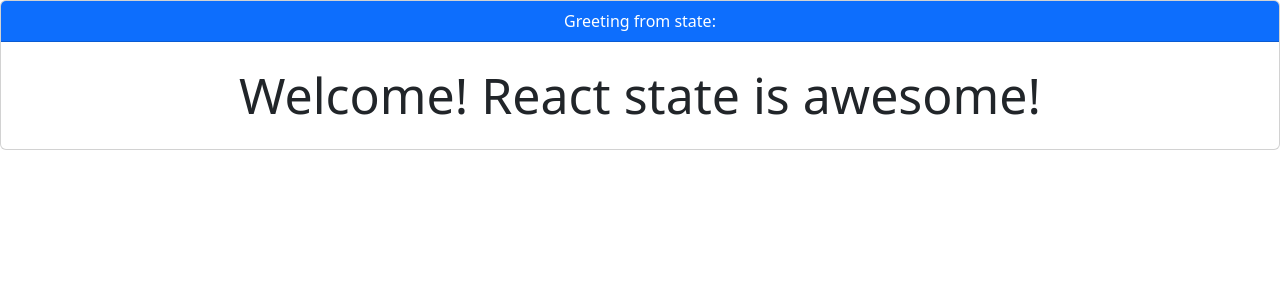
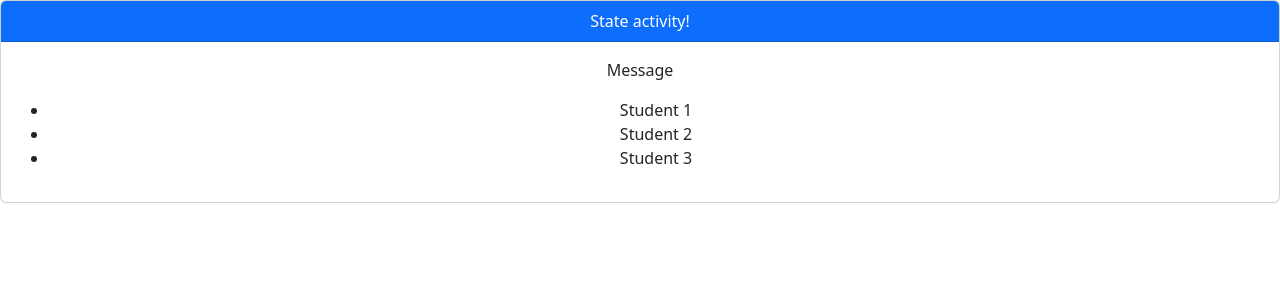
Before and after one commit to pdavisDU/RP2, a React (Create React App) app: page / in a window 1280 px wide. Shown: the top 300 px of the page. Built offline with nearby package versions, Linux system fonts and the light colour scheme.

Commit message:
updating src folder

```diff
--- a/src/App.js
+++ b/src/App.js
@@ -1,11 +1,10 @@
 import React from "react";
-// We import our Greeting component from the components folder so that we can eventually return it
+// First we import Greeting from the components folder
 import Greeting from "./components/Greeting";
 
-// App is our main component at the top level of our App that references other components
+// Our App component returns the Greeting component
 function App() {
   return <Greeting />;
 }
 
-// Here we export the App component so that it can be made available in `index.js`
 export default App;
--- a/src/components/Greeting.js
+++ b/src/components/Greeting.js
@@ -1,21 +1,28 @@
-// First we import `useState` with React so that we can take advantage of the hook
+// We have to first import `useState` with React in order to take advantage of the hook
 import React, { useState } from 'react';
 
-export default function Greeting() {
-  // To set a state variable using `useState`, we give our variable a name of `greeting` and a function to update it.
-  // We also provide an initial value
-  const [greeting, setGreeting] = useState('Welcome! React state is awesome!');
+function Greeting() {
+  // TODO: Convert `greeting` to a state variable using the useState hook. Give it a initial value of 'Welcome the following students to class!'
+  let greeting = 'Welcome the following students to class!';
+
+  // TODO: Convert `group` to a state variable using the useState hook. Set to an initial value to an array including three students in your class. (ex. ["John", "Grace", "Jared"])
+  let group = ['', '', ''];
 
   return (
     <div className="card text-center">
-      <div className="card-header bg-primary text-white">
-        Greeting from state:
-      </div>
+      <div className="card-header bg-primary text-white">State activity!</div>
       <div className="card-body">
-        <p className="card-text" style={{ fontSize: '50px' }}>
-          {greeting}
-        </p>
+        {/* TODO: Fix the `p` tag below to instead render the `greeting` variable */}
+        <p className="card-text">Message</p>
+        <ul>
+          {/* TODO: Fix the list below so that each member of your group is accessed from the `group` array */}
+          <li>Student 1</li>
+          <li>Student 2</li>
+          <li>Student 3</li>
+        </ul>
       </div>
     </div>
   );
 }
+
+export default Greeting;
```
